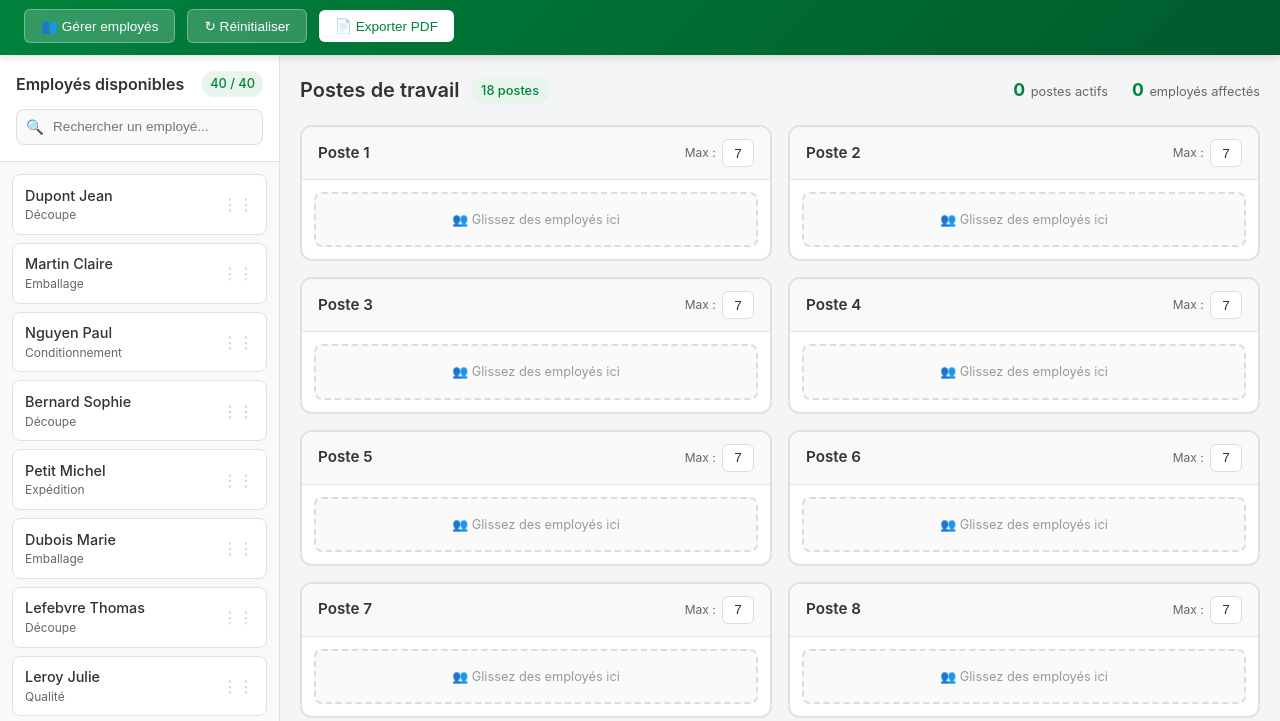
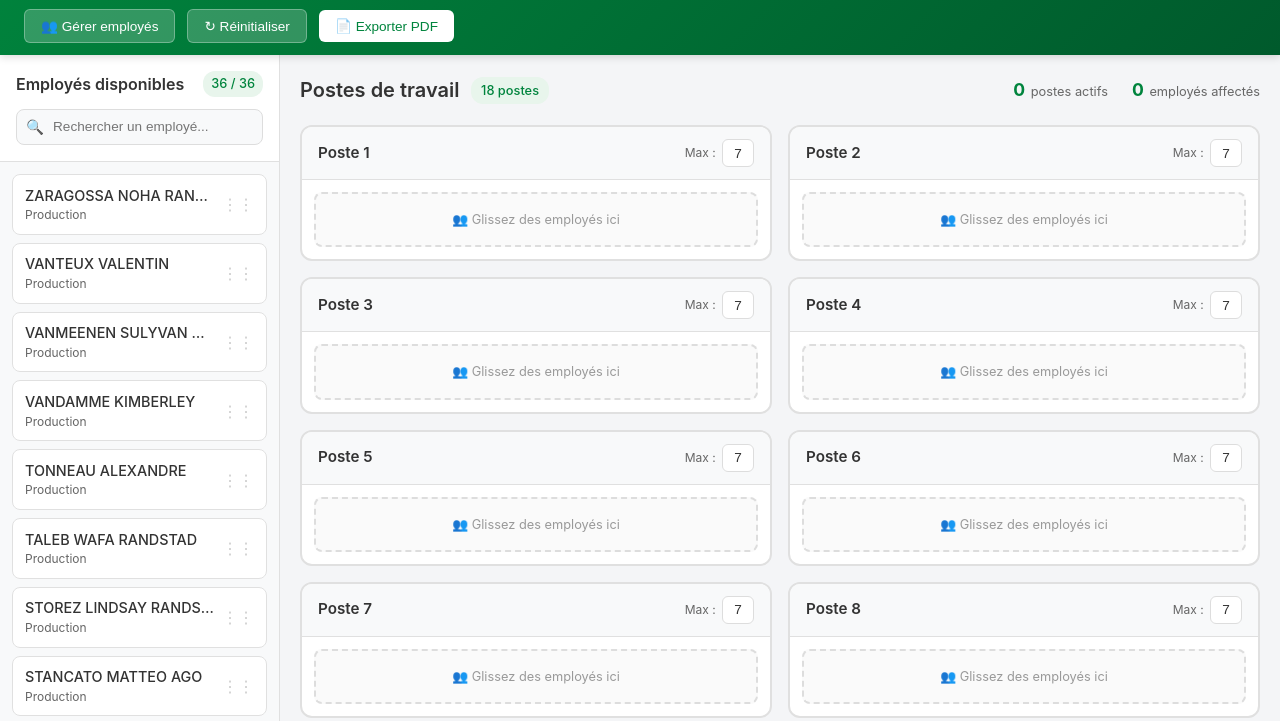
Before and after one commit to aymoun-commits/plukon-planning, a plain HTML site: page index.html in a window 1280 px wide. Shown: the part 62-783 px from the top of the page. Drawn offline with nearby package versions, Linux system fonts and the light colour scheme.

Commit message:
Add files via upload

```diff
--- a/index.html
+++ b/index.html
@@ -619,46 +619,42 @@
   <script>
     // ==================== DONNÉES ====================
     const employees = [
-      { id: 'e1', name: 'Dupont Jean', competence: 'Découpe' },
-      { id: 'e2', name: 'Martin Claire', competence: 'Emballage' },
-      { id: 'e3', name: 'Nguyen Paul', competence: 'Conditionnement' },
-      { id: 'e4', name: 'Bernard Sophie', competence: 'Découpe' },
-      { id: 'e5', name: 'Petit Michel', competence: 'Expédition' },
-      { id: 'e6', name: 'Dubois Marie', competence: 'Emballage' },
-      { id: 'e7', name: 'Lefebvre Thomas', competence: 'Découpe' },
-      { id: 'e8', name: 'Leroy Julie', competence: 'Qualité' },
-      { id: 'e9', name: 'Moreau Pierre', competence: 'Conditionnement' },
-      { id: 'e10', name: 'Simon Nathalie', competence: 'Emballage' },
-      { id: 'e11', name: 'Laurent François', competence: 'Découpe' },
-      { id: 'e12', name: 'Michel Isabelle', competence: 'Expédition' },
-      { id: 'e13', name: 'Garcia Antoine', competence: 'Découpe' },
-      { id: 'e14', name: 'David Céline', competence: 'Emballage' },
-      { id: 'e15', name: 'Bertrand Luc', competence: 'Conditionnement' },
-      { id: 'e16', name: 'Roux Martine', competence: 'Qualité' },
-      { id: 'e17', name: 'Vincent Olivier', competence: 'Découpe' },
-      { id: 'e18', name: 'Fournier Catherine', competence: 'Emballage' },
-      { id: 'e19', name: 'Morel Patrick', competence: 'Expédition' },
-      { id: 'e20', name: 'Girard Sandrine', competence: 'Découpe' },
-      { id: 'e21', name: 'Andre Philippe', competence: 'Conditionnement' },
-      { id: 'e22', name: 'Mercier Valérie', competence: 'Emballage' },
-      { id: 'e23', name: 'Blanc Stéphane', competence: 'Découpe' },
-      { id: 'e24', name: 'Guerin Christine', competence: 'Qualité' },
-      { id: 'e25', name: 'Boyer Eric', competence: 'Expédition' },
-      { id: 'e26', name: 'Gauthier Anne', competence: 'Emballage' },
-      { id: 'e27', name: 'Perrin Didier', competence: 'Découpe' },
-      { id: 'e28', name: 'Robin Sylvie', competence: 'Conditionnement' },
-      { id: 'e29', name: 'Clement Bruno', competence: 'Emballage' },
-      { id: 'e30', name: 'Morin Hélène', competence: 'Découpe' },
-      { id: 'e31', name: 'Nicolas Alain', competence: 'Expédition' },
-      { id: 'e32', name: 'Henry Monique', competence: 'Qualité' },
-      { id: 'e33', name: 'Rousseau Marc', competence: 'Découpe' },
-      { id: 'e34', name: 'Mathieu Brigitte', competence: 'Emballage' },
-      { id: 'e35', name: 'Clement Yves', competence: 'Conditionnement' },
-      { id: 'e36', name: 'Chevalier Pascale', competence: 'Découpe' },
-      { id: 'e37', name: 'Bonnet Gérard', competence: 'Emballage' },
-      { id: 'e38', name: 'Francois Véronique', competence: 'Expédition' },
-      { id: 'e39', name: 'Legrand Jacques', competence: 'Découpe' },
-      { id: 'e40', name: 'Garnier Danielle', competence: 'Qualité' },
+      { id: 'e1', name: 'ZARAGOSSA NOHA RANDSTAD', competence: 'Production' },
+      { id: 'e2', name: 'VANTEUX VALENTIN', competence: 'Production' },
+      { id: 'e3', name: 'VANMEENEN SULYVAN AGO', competence: 'Production' },
+      { id: 'e4', name: 'VANDAMME KIMBERLEY', competence: 'Production' },
+      { id: 'e5', name: 'TONNEAU ALEXANDRE', competence: 'Production' },
+      { id: 'e6', name: 'TALEB WAFA RANDSTAD', competence: 'Production' },
+      { id: 'e7', name: 'STOREZ LINDSAY RANDSTAD', competence: 'Production' },
+      { id: 'e8', name: 'STANCATO MATTEO AGO', competence: 'Production' },
+      { id: 'e9', name: 'SOW ALPHA OUMAR', competence: 'Production' },
+      { id: 'e10', name: 'PETILLON TONY RANDSTAD', competence: 'Production' },
+      { id: 'e11', name: 'NEYRINCK STEFANIE', competence: 'Production' },
+      { id: 'e12', name: 'NETO ROMAIN AGO', competence: 'Production' },
+      { id: 'e13', name: 'MBARGA MBIDA MAXENCE VICTOIRE', competence: 'Production' },
+      { id: 'e14', name: 'LELEU SAMUEL', competence: 'Production' },
+      { id: 'e15', name: 'LAZAROV ILIYAN', competence: 'Production' },
+      { id: 'e16', name: 'LANGERAERT MATHIEU', competence: 'Production' },
+      { id: 'e17', name: 'LALIOUSSE MAXIME RANDSTAD', competence: 'Production' },
+      { id: 'e18', name: 'KECHOUT AMEL RANDSTAD extra', competence: 'Production' },
+      { id: 'e19', name: 'KEBIR SALAH AGO', competence: 'Production' },
+      { id: 'e20', name: 'HAMLAOUI MOUNIR RANDSTAD extra', competence: 'Production' },
+      { id: 'e21', name: 'GOTTSCHALL ZUZANNA', competence: 'Production' },
+      { id: 'e22', name: 'FELLAHI CHAHRAZAD AGO', competence: 'Production' },
+      { id: 'e23', name: 'EYOUM STEEVE RANDSTAD', competence: 'Production' },
+      { id: 'e24', name: 'ELHAMRI SAMIR', competence: 'Production' },
+      { id: 'e25', name: 'EL YAGOUBI HAJAR RANDSTAD', competence: 'Production' },
+      { id: 'e26', name: 'DZHENEVA TANYA', competence: 'Production' },
+      { id: 'e27', name: 'DUJARDIN VALERIE', competence: 'Production' },
+      { id: 'e28', name: 'CLEMENT CLARA AGO', competence: 'Production' },
+      { id: 'e29', name: 'CISSÉ MAMADOU', competence: 'Production' },
+      { id: 'e30', name: 'CARON MICHAEL AGO', competence: 'Production' },
+      { id: 'e31', name: 'BUTU BOBO TIFFANY RANDSTAD', competence: 'Production' },
+      { id: 'e32', name: 'BOVY FALLONE AGO', competence: 'Production' },
+      { id: 'e33', name: 'BOUSSIM GOUBA ANGELE', competence: 'Production' },
+      { id: 'e34', name: 'BENGA FLORENCE RANDSTAD', competence: 'Production' },
+      { id: 'e35', name: 'BELLEVERGUE CLAUDINE', competence: 'Production' },
+      { id: 'e36', name: 'BALLIEU JENNIFER AGO', competence: 'Production' },
     ];
 
     const lines = [
```
